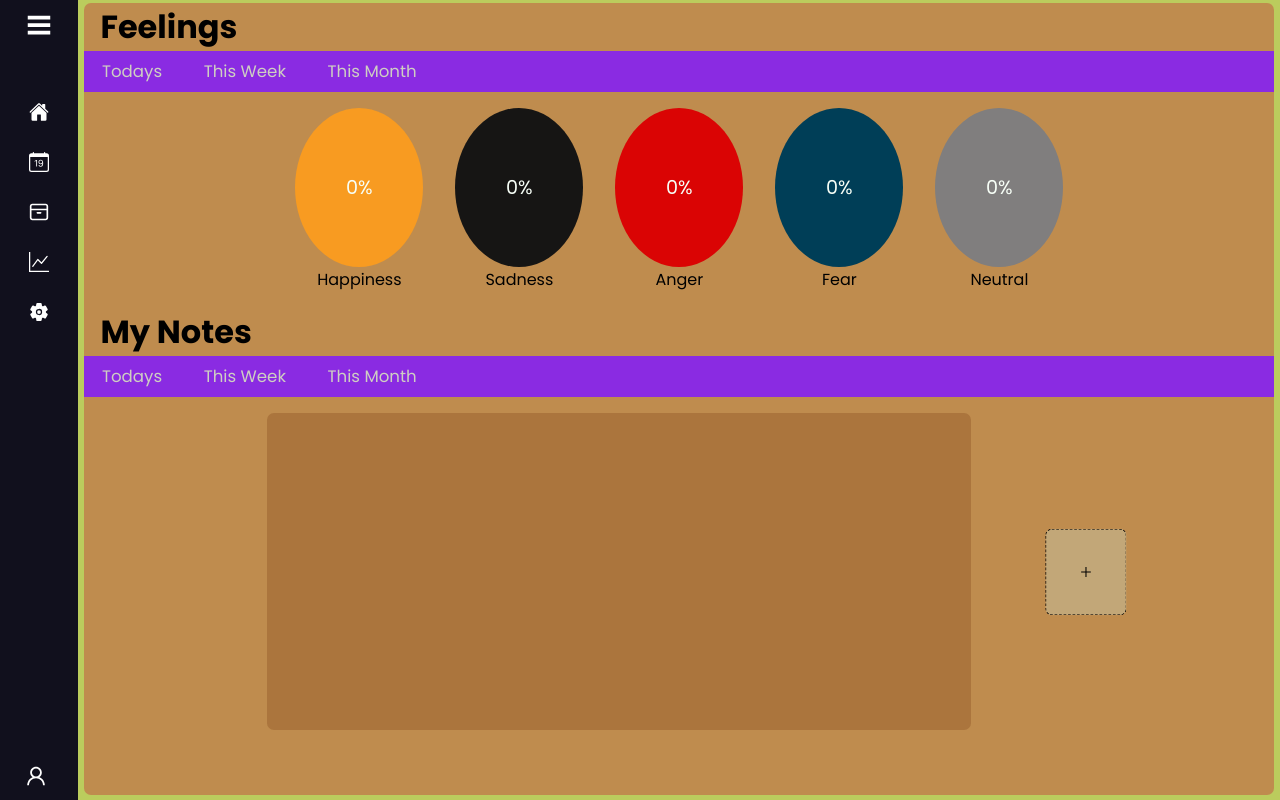
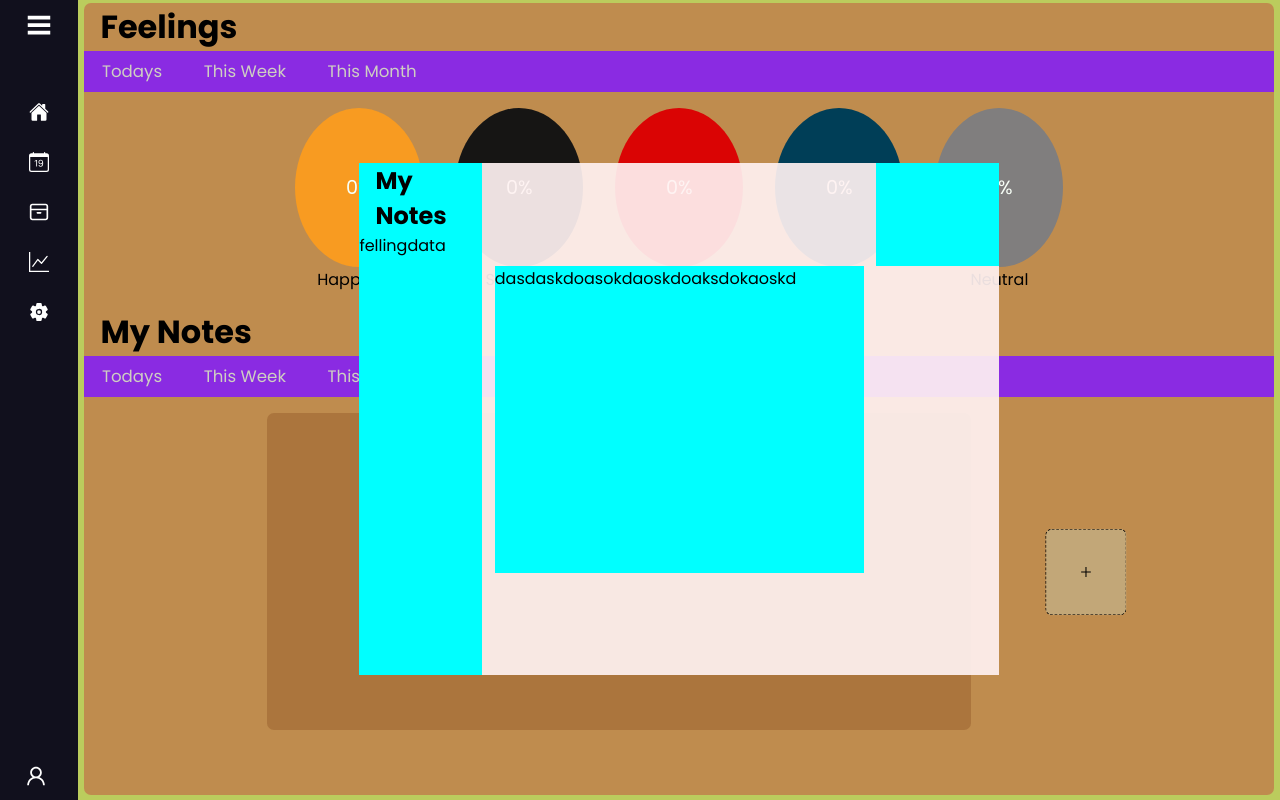
Before and after one commit to BrunoFay/Feelings-Diary, a React (Create React App) app: page / in a window 1280 px wide. Built offline with nearby package versions, Linux system fonts and the light colour scheme.

Commit message:
test grid style

```diff
--- /dev/null
+++ b/src/components/home/CardNoteWindow.jsx
@@ -0,0 +1,24 @@
+import React from 'react'
+
+export default function CardNoteWindow() {
+  /* ${note.feeling} */
+  return (
+    <div className={`CardNoteWindow -container`}>
+      <div className='cnw-infos-btn '>
+        <h1>My Notes</h1>
+        <span>felling</span>
+        <span>data</span>
+        <div>
+          <span></span>
+          <span></span>
+        </div>
+      </div>
+      <div className='cnw-describe'>
+        <p>dasdaskdoasokdaoskdoaksdokaoskd</p>
+      </div>
+      <div className='cnw-close-btn'>
+
+      </div>
+    </div>
+  )
+}
--- a/src/components/home/FormNotes.jsx
+++ b/src/components/home/FormNotes.jsx
@@ -3,17 +3,19 @@ import postContext from '../../context/postsContext'
 import { IoClose } from 'react-icons/io5';
 import { v4 as uuidv4 } from 'uuid';
 
-const INITIAL_STATE = {
+const INITIAL_STATE_NOTE = {
   id: uuidv4(),
   title: '',
   description: '',
   date: new Date(),
   feeling: 'Happiness',
 }
-export default function FormNotes({ feelings, closeFormFunc }) {
+export default function FormNotes({ feelings, closeFormFunc, editedNote }) {
   const { notes, setNotes } = useContext(postContext)
-  const [note, setNote] = useState(INITIAL_STATE)
+  const [note, setNote] = useState(INITIAL_STATE_NOTE)
   const [disableBtn, setdisableBtn] = useState(true)
+  const [editNote, setEditNote] = editedNote
+  const noteToEdit = notes.find(note => note.id === editNote.note.id)
 
   useEffect(() => {
     if (note.title !== '' || note.description !== '') {
@@ -23,41 +25,50 @@ export default function FormNotes({ feelings, closeFormFunc }) {
     }
   }, [note.title, note.description])
 
+  useEffect(() => {
+    if (editNote.status) {
+      setNote(noteToEdit)
+    }
+  }, [editNote])
+
   const handleChange = ({ target: { name, value } }) => {
     setNote({ ...note, date: new Date(), [name]: value })
 
   }
   const handleClick = (e) => {
-
     e.preventDefault()
     setNotes([...notes, note])
-    setNote({...INITIAL_STATE,id: uuidv4()})
+    setNote({ ...INITIAL_STATE_NOTE, id: uuidv4() })
+    setEditNote({ note: [], status: false })
   }
   return (
-    <div className="formNote-container">
+    <div className={editNote.status ? 'editFormNote-container' : 'formNote-container'}>
       <form>
-        <div className='closeForm-btn' onClick={closeFormFunc}>
+        <div className='closeForm-btn' onClick={() => closeFormFunc('visibleForm')}>
           <IoClose />
         </div>
-        <select onChange={handleChange} name="feeling" id="fellings">
+        <select onChange={handleChange} name='feeling' id='fellings'>
           {feelings.map(({ title, id }) => (<option key={id} value={title}>{title}</option>))}
         </select>
         <span> Title</span>
         <input
           onChange={handleChange}
           value={note.title}
-          type="text"
+          type='text'
           name='title'
-          maxLength="34" />
+          maxLength='34' />
         <span> What generated this feeling ?</span>
 
         <textarea
           onChange={handleChange}
-          name="description"
+          name='description'
           value={note.description}
-          cols="30"
-          rows="10" />
-        <button onClick={handleClick} disabled={disableBtn}>Send</button>
+          cols='30'
+          rows='10' />
+        <button
+          onClick={handleClick}
+          disabled={disableBtn}>
+          {editNote.status ? 'Edit' : 'Send'}</button>
       </form>
     </div>
   )
--- a/src/components/home/MainHome.jsx
+++ b/src/components/home/MainHome.jsx
@@ -5,20 +5,24 @@ import FormNotes from './FormNotes'
 import { AiOutlinePlus } from 'react-icons/ai';
 import FeelingContainer from './FeelingContainer';
 import Carousel from './Carousel';
-
+import CardNoteWindow from './CardNoteWindow';
+import postContext from '../../context/postsContext';
 
 const ARRAY_FEELINGS = [{ title: 'Happiness' }, { title: 'Sadness' },
 { title: 'Anger' }, { title: 'Fear' }, { title: 'Neutral' }]
 
+const INITIAL_STATE_EDITEDNOTE = {
+  status: false,
+  note: [],
+}
 
 export default function MainHome() {
-  const [visibleForm, setVisibleForm] = useState(false)
-  const [editedNote, setEditedNote] = useState(false)
-  const handleClick = () => {
-    setVisibleForm(!visibleForm)
+  const { visible, setVisible } = useContext(postContext)
+  const [editedNote, setEditedNote] = useState(INITIAL_STATE_EDITEDNOTE)
+
+  const handleClick = (name) => {
+    setVisible(!visible[name])
   };
-
-
   return (
     <div className='home-container'>
       <h1>Feelings</h1>
@@ -32,10 +36,15 @@ export default function MainHome() {
       <h1>My Notes</h1>
       <DaysWeekMonthComponent />
       <section className='notes-container'>
-        {visibleForm ? (
-          <FormNotes feelings={ARRAY_FEELINGS} closeFormFunc={handleClick} />
+        {visible.visibleForm ? (
+          <FormNotes
+            feelings={ARRAY_FEELINGS}
+            closeFormFunc={handleClick}
+            editedNote={[editedNote, setEditedNote]}
+          />
         ) : null}
         <Carousel />
+        {visible.visibleCard ? (<CardNoteWindow />) : null}
         <div className='new-post' onClick={handleClick}>
           <AiOutlinePlus />
         </div>
--- a/src/components/home/mainHome.css
+++ b/src/components/home/mainHome.css
@@ -146,35 +146,46 @@
   left: 3vw;
   transform: scale(0.9)
 }
- #fellings{
-   margin-top: 1rem;
-  width:10em;
-  text-align:center;
+
+#fellings {
+  margin-top: 1rem;
+  width: 10em;
+  text-align: center;
 }
+
 .new-post:hover {
   transform: scale(1);
   font-size: x-large;
 }
 
+.editFormNote-container {
+  background-color: rgba(65, 241, 109, 0.452);
+}
+
 .formNote-container {
+  background-color: rgba(94, 8, 105, 0.555);
+}
+
+.formNote-container, .editFormNote-container {
   position: absolute;
   width: 50vw;
   height: 64vh;
+  top: 20vh;
   display: flex;
   flex-direction: column;
-  background-color: rgba(94, 8, 105, 0.555);
   justify-content: space-evenly;
   align-items: center;
-  top: 20vh;
   box-shadow: 0px 1px 8px 5px rgb(77, 75, 75);
   border-radius: 7px;
 }
-.formNote-container span{
+
+.formNote-container span {
   color: var(--colorTitleAndPorcentage);
   font-size: 1.5vw;
   font-weight: bolder;
   text-shadow: 1px 0px 1px black;
 }
+
 .formNote-container button {
   background-color: #11101d;
   color: rgb(192, 183, 183);
@@ -187,7 +198,8 @@
   position: relative;
   bottom: 0.5rem;
 }
-.formNote-container button:disabled{
+
+.formNote-container button:disabled {
   background-color: #11101d36;
 
 }
@@ -199,7 +211,8 @@
   align-items: center;
   gap: 1rem;
 }
-.closeForm-btn{
+
+.closeForm-btn {
   position: absolute;
   top: 0;
   right: 0;
@@ -210,6 +223,7 @@
   color: rgb(192, 183, 183);
   transition: all ease-in 150ms;
 }
+
 .Happiness-container {
   background-color: var(--bgcolorHap);
 }
@@ -248,3 +262,32 @@
   color: var(--colorTitleAndPorcentage);
   font-size: 1.5vw;
 }
+
+.CardNoteWindow {
+  position: absolute;
+  width: 50vw;
+  height: 64vh;
+  top: 20vh;
+  background-color: rgba(255, 242, 242, 0.918);
+  display: grid;
+  display: grid;
+  grid-template-columns: 1fr 0.1fr repeat(3, 1fr) 0.1fr 1fr;
+  grid-template-rows: repeat(5, 1fr);
+  grid-column-gap: 0px;
+  grid-row-gap: 0px;
+}
+
+.cnw-describe {
+  grid-area: 2 / 3 / 5 / 6;
+  background-color: aqua;
+}
+
+.cnw-close-btn {
+  grid-area: 1 / 7 / 2 / 8;
+  background-color: aqua;
+}
+
+.cnw-infos-btn {
+  grid-area: 1 / 1 / 6 / 2;
+  background-color: aqua;
+}
--- a/src/context/PostContextProvider.js
+++ b/src/context/PostContextProvider.js
@@ -3,8 +3,14 @@ import React, { useState } from 'react'
 
 const MAX_PORCENTAGE = 100;
 const MIN_PORCENTAGE = 0;
+const INITIAL_STATE_VISIBLE = {
+  visibleForm: false,
+  visibleCard: true,
+}
 export default function PostContextProvider({ children }) {
+
   const [notes, setNotes] = useState([])
+  const [visible, setVisible] = useState(INITIAL_STATE_VISIBLE)
 
   const percentageArray = notes.map(({ feeling }) => feeling)
   const calculatePercentage = (array, item) => {
@@ -17,7 +23,9 @@ export default function PostContextProvider({ children }) {
     notes,
     setNotes,
     percentageArray,
-    calculatePercentage
+    calculatePercentage,
+    visible,
+    setVisible
   }
   return (
     <postContext.Provider value={contextValue}>
```
Lines whose indentation alone changed are shown as unchanged.
